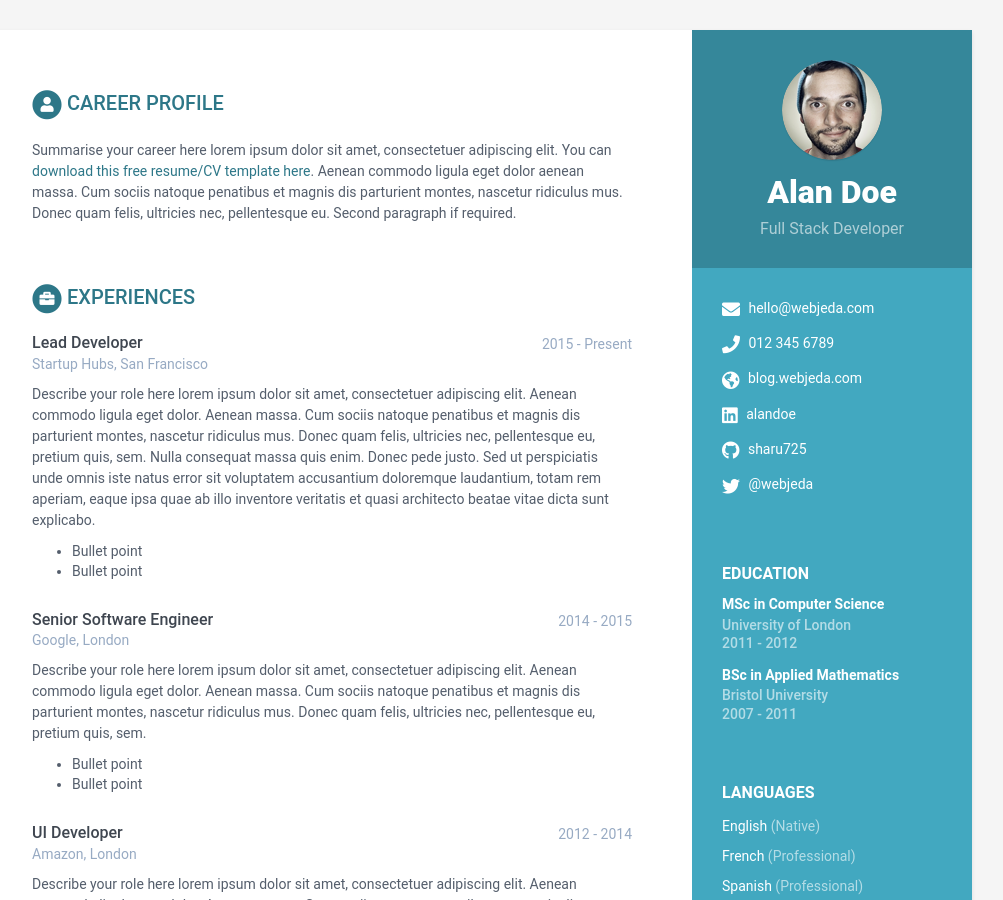
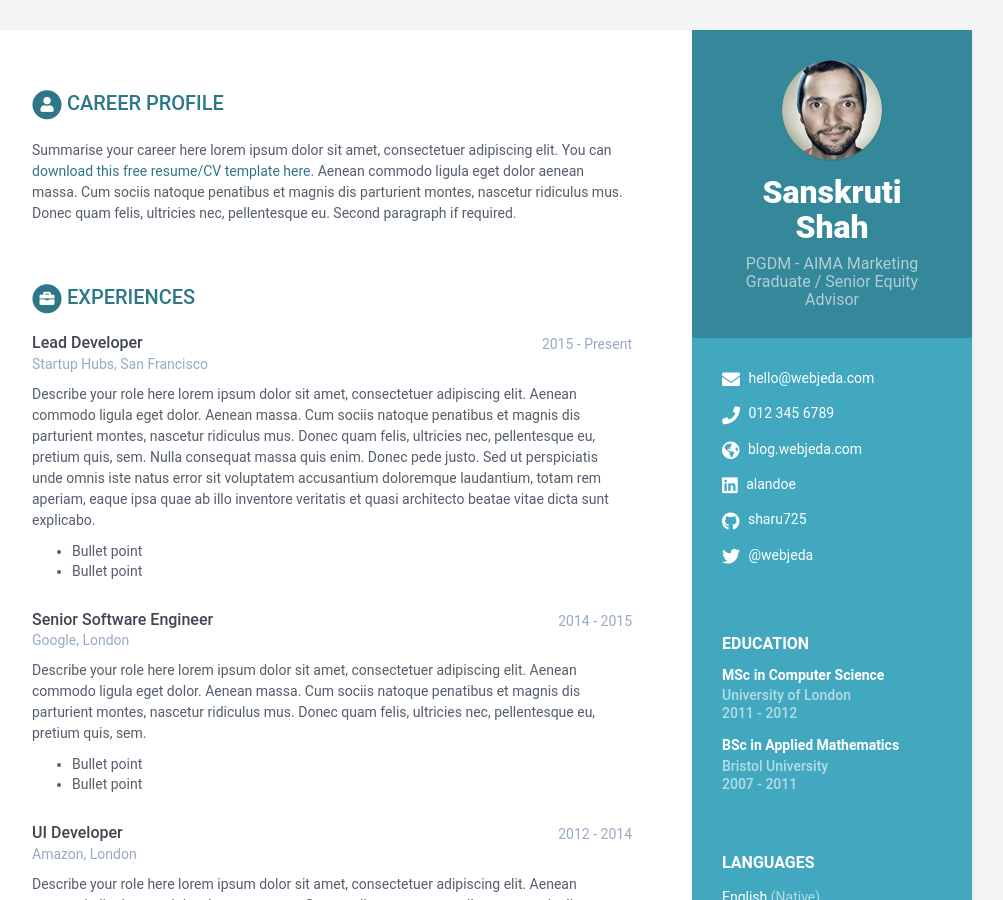
Before and after one commit to sanskruti-shah/online-cv, a Jekyll site: the page built from index.html, in a window 1280 px wide and 900 px high. Shown: the whole window, without its empty margins (168-1171 px from the left). Built offline with Jekyll 4.4.1, drawn with Linux system fonts in a browser that asks for light colours.

Commit message:
Add new data

```diff
--- a/_data/data.yml
+++ b/_data/data.yml
@@ -7,8 +7,8 @@ sidebar:
     education: True # set to False if you want education in main section instead of in sidebar
 
     # Profile information
-    name: Alan Doe
-    tagline: Full Stack Developer
+    name: Sanskruti Shah
+    tagline: PGDM - AIMA Marketing Graduate / Senior Equity Advisor
     avatar: profile.png  #place a 100x100 picture inside /assets/images/ folder and provide the name of the file below
 
     # Sidebar links
```
